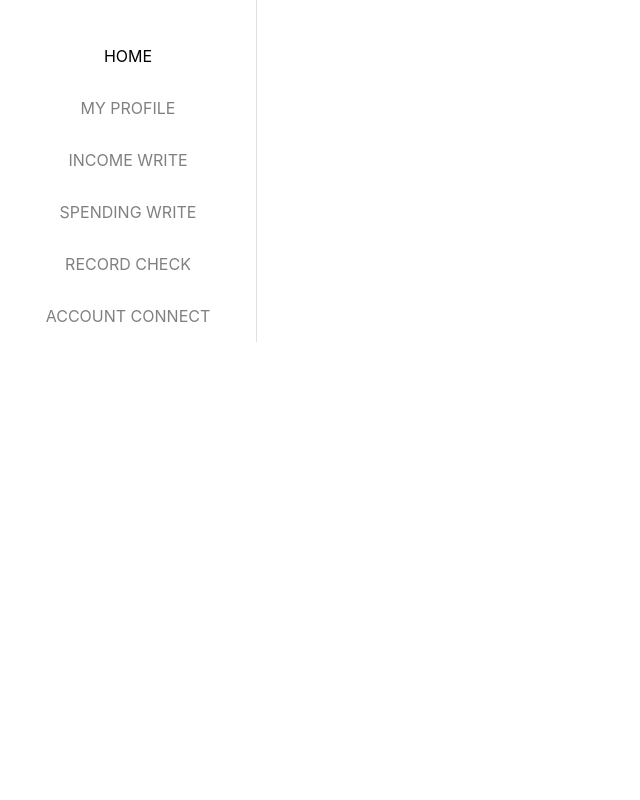
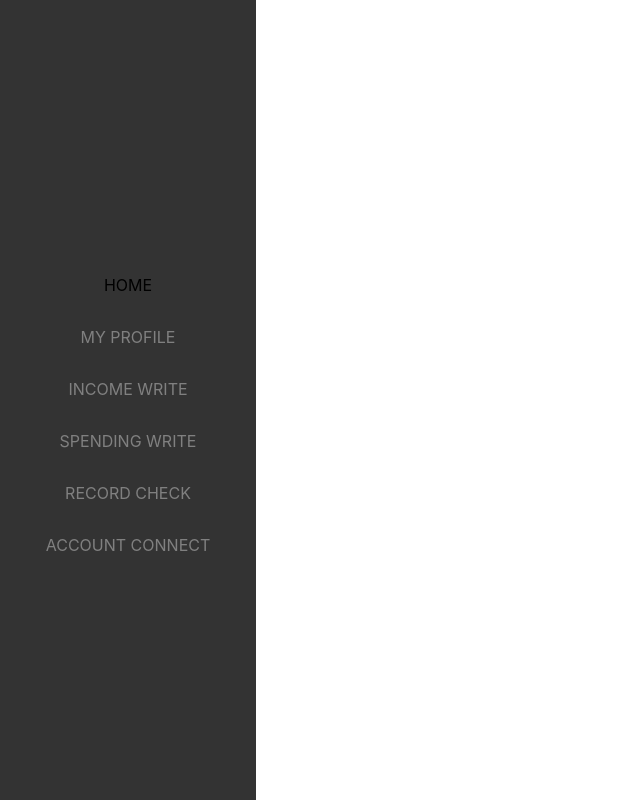
Before and after one commit to lkl4502/account_book_project, a React (Create React App) app in the folder frontend/: page / in a window 1280 px wide. Shown: the whole page, without its empty margins (0-640 px from the left). Built offline with nearby package versions, Linux system fonts and the light colour scheme.

Commit message:
SideBar 높이 수정 및 font 속성 수정

```diff
--- a/frontend/src/components/Sidebar.jsx
+++ b/frontend/src/components/Sidebar.jsx
@@ -5,11 +5,12 @@ import SidebarItem from "./SidebarItem";
 
 const Side = styled.div`
   display: flex;
-  border-right: 1px solid #e0e0e0;
+  background-color: #333;
   flex-direction: column;
   align-items: center;
   justify-content: center;
   width: 20%;
+  height: 100vh;
 `;
 
 const Menu = styled.div`
@@ -17,6 +18,8 @@ const Menu = styled.div`
   width: 200px;
   display: flex;
   flex-direction: column;
+  font-size: 16px;
+  color: #969696;
 `;
 
 function Sidebar() {
```
